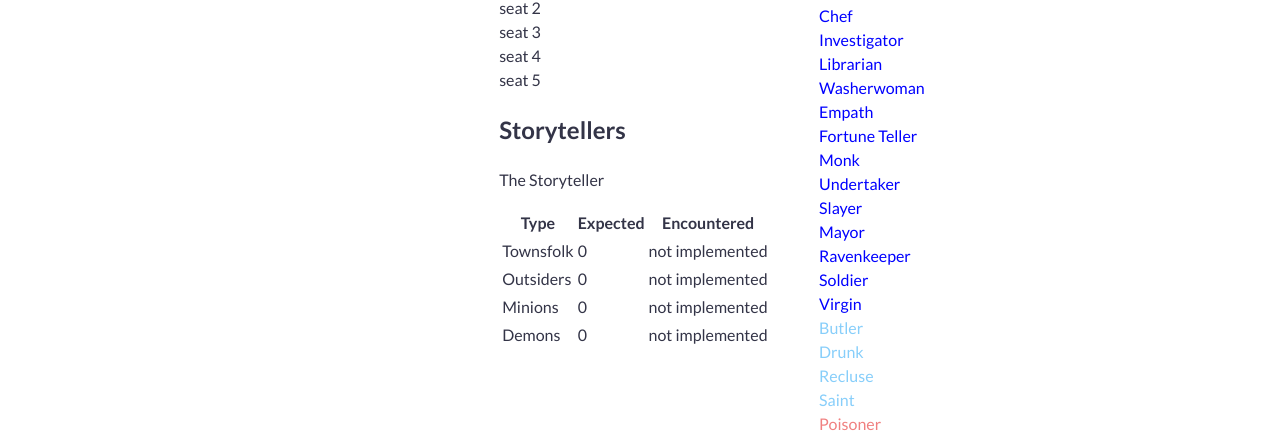
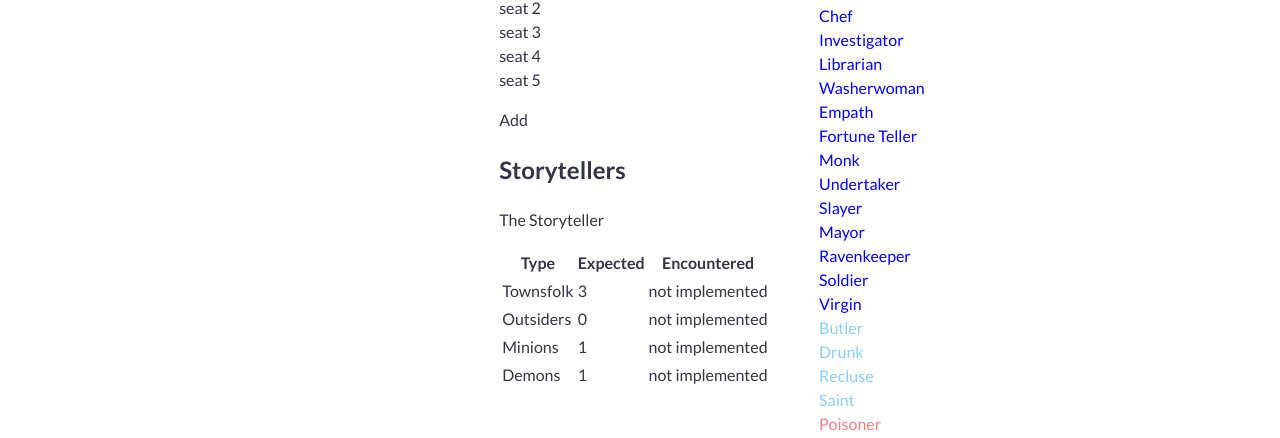
Before and after one commit to brundage/watch-the-clocktower, a React app: page / in a window 1280 px wide. Shown: the part 144-582 px from the top of the page. Built offline with nearby package versions, Linux system fonts and the light colour scheme.

Commit message:
flush before some big change

```diff
--- a/src/components/PlayersPanel.js
+++ b/src/components/PlayersPanel.js
@@ -7,6 +7,11 @@ import Player from './Player';
 export default function PlayersPanel() {
   const [ editing, setEditing ] = useState(null)
   const players = usePlayers()
+
+  const addPlayer = (e) => {
+
+  }
+
 
   const display = (player) => {
     return (<li onClick={() => setEditing(player.id)}
@@ -28,11 +33,12 @@ export default function PlayersPanel() {
     <ul>
       {players.players.map(display)}
     </ul>
+    <p onClick={(e) => addPlayer(e)}>Add</p>
     <h2>Storytellers</h2>
     <ul>
       {players.storytellers.map(display)}
     </ul>
-    <TravellerPanel playerCount={players.length} />
+    <TravellerPanel />
   </section>
   )
 }
--- a/src/components/TravellerPanel.js
+++ b/src/components/TravellerPanel.js
@@ -1,13 +1,16 @@
 import React from "react";
 import travelerSheet from "../data/traveler_sheet"
+import { usePlayers } from "./PlayersProvider"
 
 export default function TravellerPanel({ playerCount }) {
-    const sheet = travelerSheet[playerCount] || {
+  const players = usePlayers()
+  const sheet = travelerSheet[players.players.length] || {
     "townsfolk": 0,
     "outsiders": 0,
     "minions": 0,
     "demons": 0
   }
+
   return (
     <table className="traveller-sheet">
       <thead>
--- a/src/scripts/fishbucket.js
+++ b/src/scripts/fishbucket.js
@@ -1,4 +1,5 @@
-/* { id: "fortune_teller",
+/* {
+	   id: "fortune_teller",
      image: "https://example.com/fortuneteller.png",
      firstNightReminder: "The Fortune Teller points to two players. Give the head signal (nod yes, shake no) for whether one of those players is the Demon. ",
      otherNightReminder: "The Fortune Teller points to two players. Show the head signal (nod yes, shake no) for whether one of those players is the Demon.",
@@ -18,6 +19,7 @@
     Once per game
     Change character
     Demon finder
+		Gain ability
     Kill
     Die
     Choose
@@ -25,6 +27,7 @@
     Each night
     Each night*
     Trigger
+		Passive
     Setup ability
 */
 
```
Also changed, not shown: src/components/EditingContextProvider.js (deleted, +0 -29 lines). Lines whose indentation alone changed are shown as unchanged.
